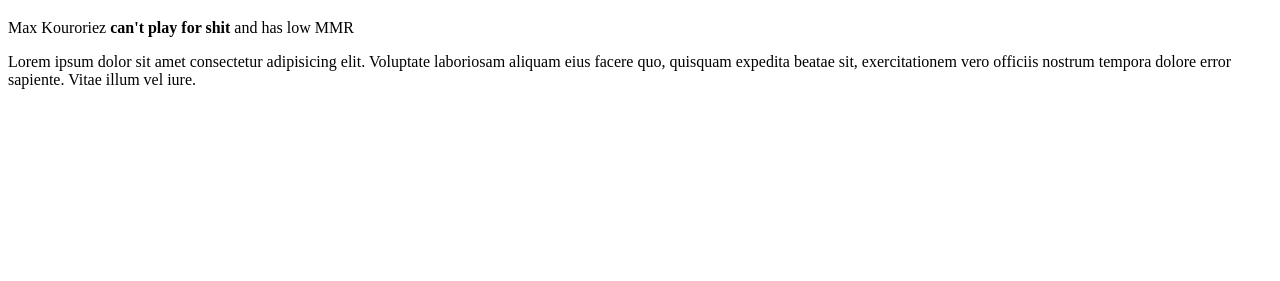
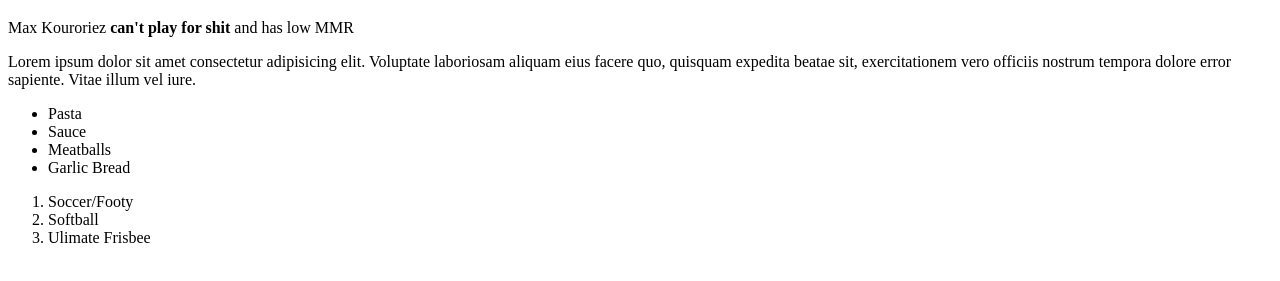
Before and after one commit to astorrey/first_webpage, a plain HTML site: page index.html in a window 1280 px wide. Shown: the part 61-342 px from the top of the page. Drawn offline with Linux system fonts and the light colour scheme.

Commit message:
Update with lists

```diff
--- a/index.html
+++ b/index.html
@@ -12,5 +12,17 @@
         <p>
             Lorem ipsum dolor sit amet consectetur adipisicing elit. Voluptate laboriosam aliquam eius facere quo, quisquam expedita beatae sit, exercitationem vero officiis nostrum tempora dolore error sapiente. Vitae illum vel iure.
         </p>
+
+        <ul>
+            <li>Pasta</li>
+            <li>Sauce</li>
+            <li>Meatballs</li>
+            <li>Garlic Bread</li>
+        </ul>
+        <ol>
+            <li>Soccer/Footy</li>
+            <li>Softball</li>
+            <li>Ulimate Frisbee</li>
+        </ol>
     </body>
 </html>
```
